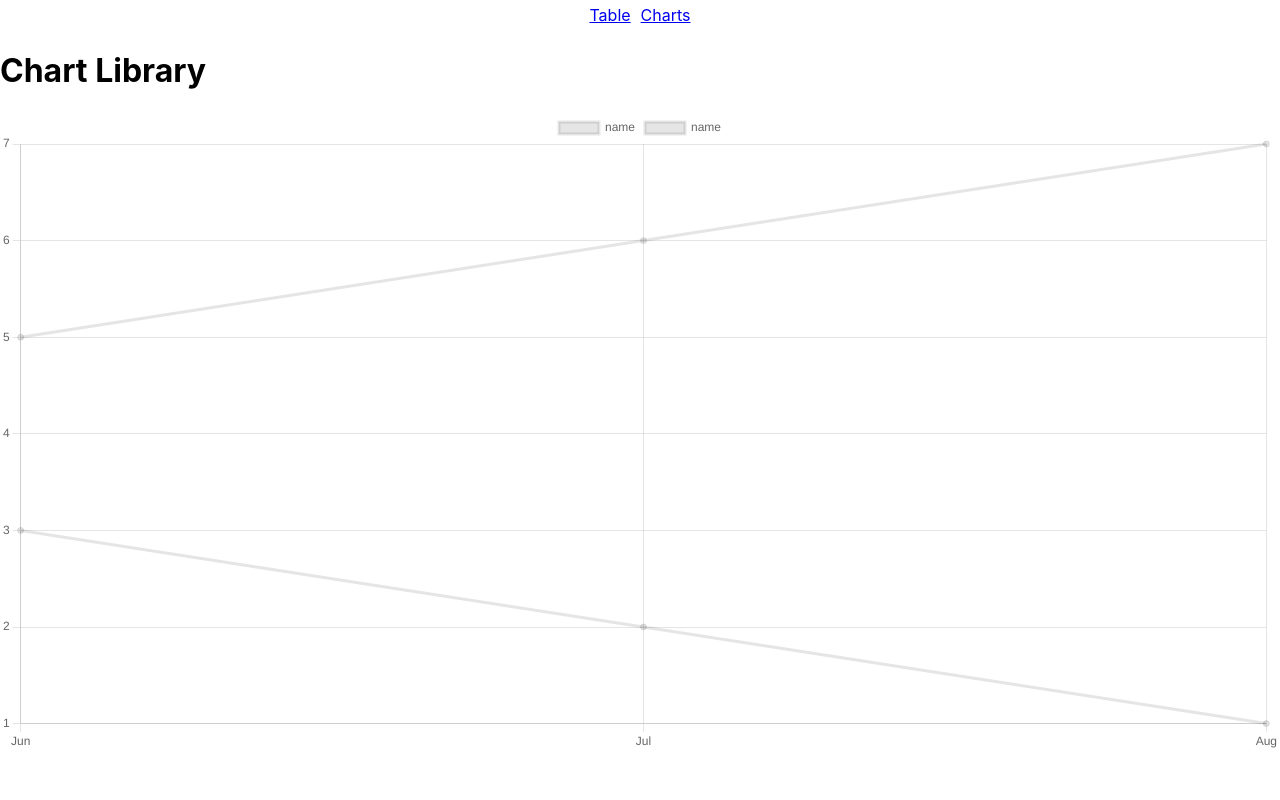
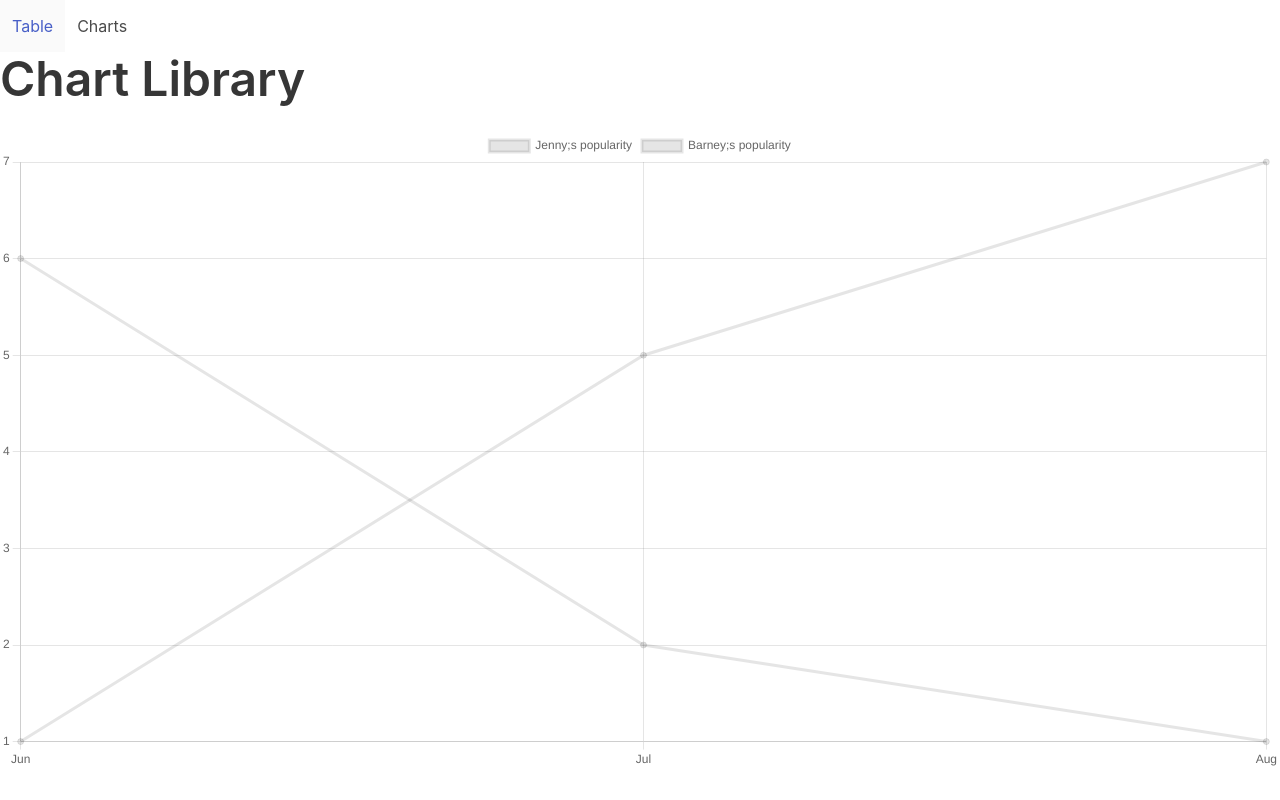
Before and after one commit to charlescrabtree/react-open-source, a React (Create React App) app: page /charts in a window 1280 px wide. Built offline with nearby package versions, Linux system fonts and the light colour scheme.

Commit message:
fake data on the chart, added some light bulma css

```diff
--- a/src/App.js
+++ b/src/App.js
@@ -1,22 +1,23 @@
 import { Link, Route, Switch } from 'react-router-dom';
-import './App.css';
+// import './App.css';
 import { DataTable } from './components/Table/DataTable';
 import { DataChart } from './components/Chart/DataChart';
+import 'bulma/css/bulma.min.css';
 
 function App() {
   return (
-    <div className="App">
-      <nav>
-        <Link to="/table">Table</Link>
-        <Link to="/charts">Charts</Link>
+    <div className="main">
+      <nav className="navbar">
+        <Link to="/table" className="navbar-item">Table</Link>
+        <Link to="/charts" className="navbar-item">Charts</Link>
       </nav>
       <Switch>
         <Route path="/table">
-          <h1>Table Libary</h1>
+          <h1 className="title is-1">Table Libary</h1>
           <DataTable />
         </Route>
         <Route path="/charts">
-          <h1>Chart Library</h1>
+          <h1 className="title is-1">Chart Library</h1>
           <DataChart />
         </Route>
       </Switch>
--- a/src/components/Chart/DataChart.js
+++ b/src/components/Chart/DataChart.js
@@ -9,13 +9,13 @@ export const DataChart = () => (
       datasets: [
         {
           id: 1,
-          label: 'name',
-          data: [5, 6, 7],
+          label: 'Jenny;s popularity',
+          data: [1, 5, 7],
         },
         {
           id: 2,
-          label: 'name',
-          data: [3, 2, 1],
+          label: 'Barney;s popularity',
+          data: [6, 2, 1],
         },
       ],
     }}
--- a/src/components/Table/DataTable.js
+++ b/src/components/Table/DataTable.js
@@ -9,18 +9,23 @@ import datalist from '../../MOCK_DATA.json';
 // ];
 
 export const DataTable = () => (
-  <Table data={datalist}>
-    <Column width={100} sortable fixed resizable>
+  <Table data={datalist} className="table">
+    <Column width={100} sortable fixed resizable className="thead">
       <HeaderCell>ID</HeaderCell>
       <Cell dataKey="id" />
     </Column>
 
-    <Column width={100} sortable resizable>
+    <Column width={100} sortable resizable className="tbody">
       <HeaderCell>Name</HeaderCell>
       <Cell dataKey="name" />
     </Column>
 
-    <Column width={100} sortable resizable>
+    <Column width={300} sortable resizable className="tbody">
+      <HeaderCell>Catchphrase</HeaderCell>
+      <Cell dataKey="catch_phrase" />
+    </Column>
+
+    <Column width={100} sortable resizable className="tfoot">
       <HeaderCell>Email</HeaderCell>
       <Cell>
         {(rowData) => {
@@ -28,10 +33,5 @@ export const DataTable = () => (
         }}
       </Cell>
     </Column>
-
-    <Column width={300} sortable resizable>
-      <HeaderCell>Catchphrase</HeaderCell>
-      <Cell dataKey="catch_phrase" />
-    </Column>
   </Table>
 );
--- a/src/index.js
+++ b/src/index.js
@@ -4,6 +4,7 @@ import './index.css';
 import App from './App';
 import reportWebVitals from './reportWebVitals';
 import { BrowserRouter } from 'react-router-dom';
+import 'bulma/css/bulma.min.css';
 
 const root = ReactDOM.createRoot(document.getElementById('root'));
 root.render(
```
